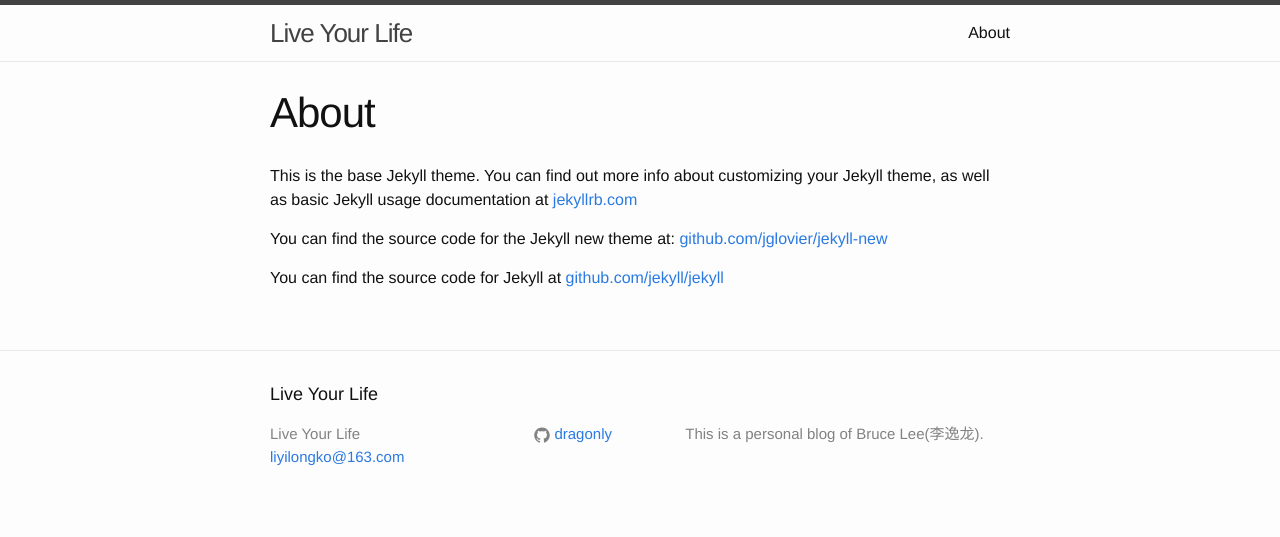
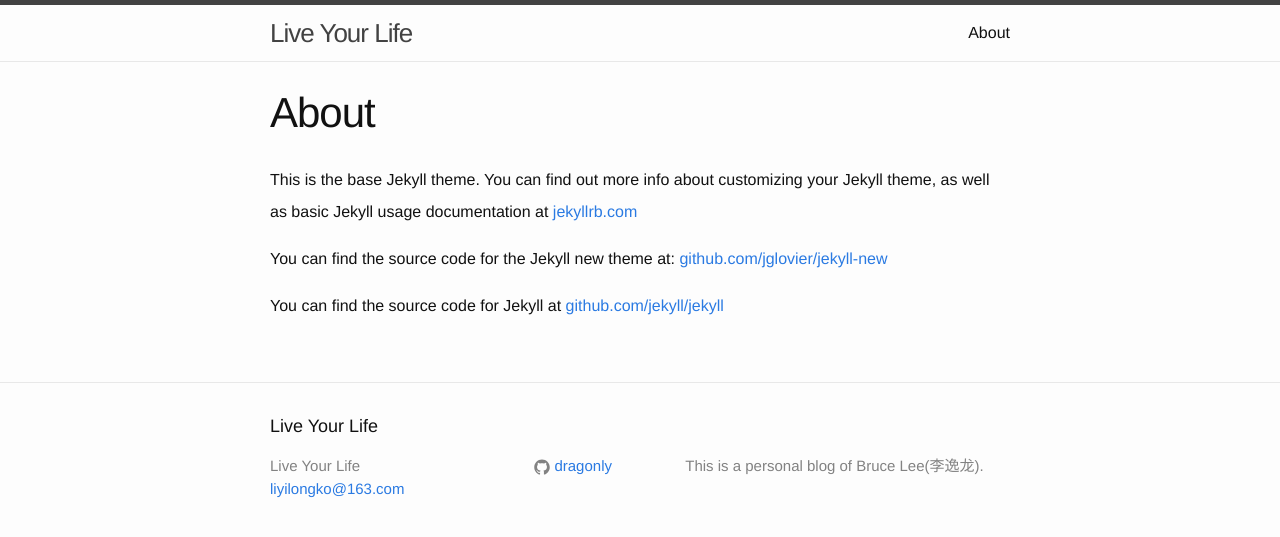
Before and after one commit to dragonly/dragonly.github.io, a Jekyll site: the page built from about.md, in a window 1280 px wide. Shown: the top 537 px of the page. Built offline with Jekyll 4.4.1, drawn with Linux system fonts in a browser that asks for light colours; comment, search, counter and statistics services are not loaded.

Commit message:
Update _layout.scss

```diff
--- a/_sass/_layout.scss
+++ b/_sass/_layout.scss
@@ -239,4 +239,8 @@
             font-size: 18px;
         }
     }
+
+    p {
+        line-height: 2em;
+    }
 }
```
